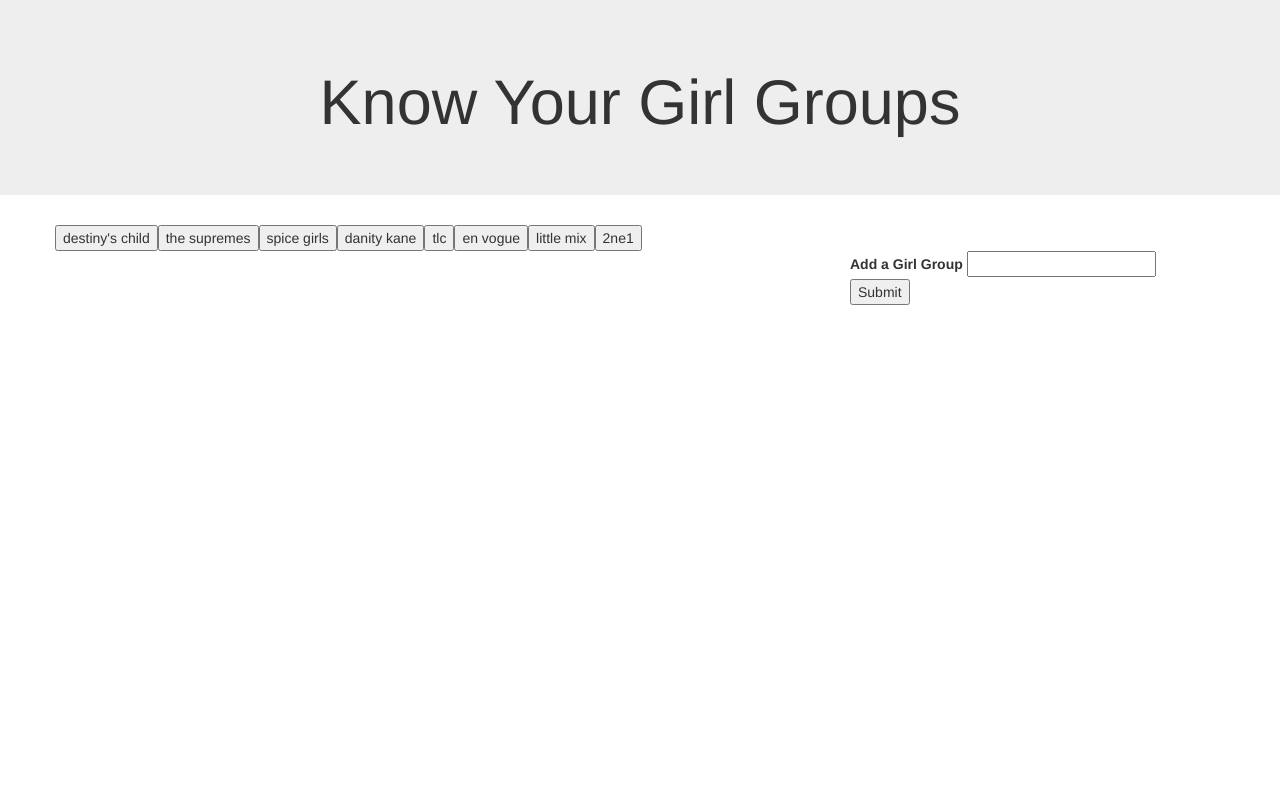
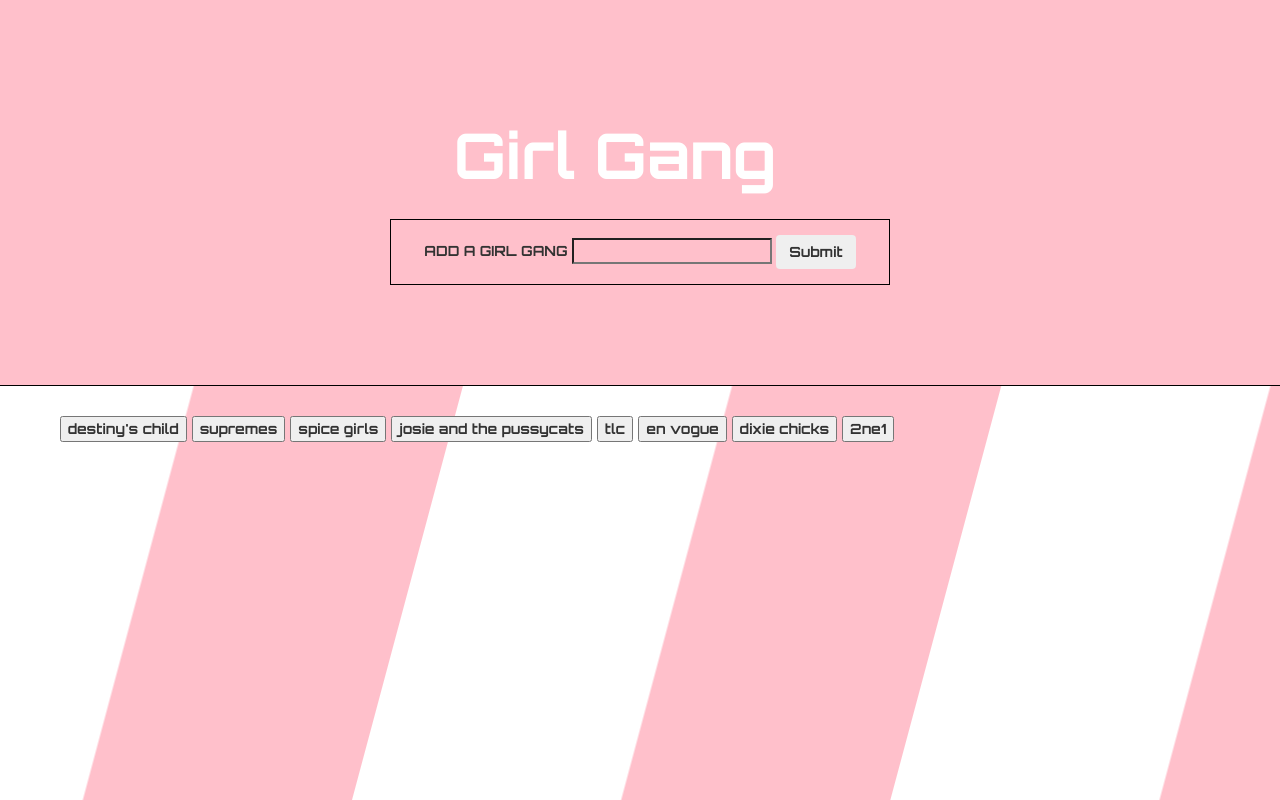
Before and after one commit to yolisabam/random-gif-generator, a plain HTML site: page index.html in a window 1280 px wide. Drawn offline with nearby package versions, Linux system fonts and the light colour scheme.

Commit message:
css completed

```diff
--- a/assets/css/style.css
+++ b/assets/css/style.css
@@ -0,0 +1,43 @@
+.jumbotron {
+  background-color: #ffc0cb;
+  padding: 100px;
+  border-bottom: black 1px solid;
+  text-align: center;
+
+
+
+}
+
+button {
+  margin-left: 5px;
+}
+
+.jumbotron h1{
+  margin-bottom: 30px;
+  margin-right: 50px;
+  color: white;
+}
+#girlGroups div {
+  display: inline-block;
+  padding: 10px;
+  border: 1px black solid;
+
+
+}
+
+form {
+  border: 1px black solid;
+  width: 500px;
+  padding: 15px;
+
+
+}
+
+#girlGroupInput {
+  background-color: #ffc0cb;
+
+}
+body {
+  background-image: url(../images/pink-streaks.png);
+  font-family: 'Orbitron', sans-serif;
+}
--- a/assets/javascript/script.js
+++ b/assets/javascript/script.js
@@ -1,5 +1,5 @@
 // We create an array of famous Girl Groups
-var girlBands = ["destiny's child", "the supremes", "spice girls", "danity kane", "tlc", "en vogue", "little mix", "2ne1"]
+var girlBands = ["destiny's child", "supremes", "spice girls", "josie and the pussycats", "tlc", "en vogue", "dixie chicks", "2ne1"]
 
 // We create a for loop that appends a button for each string in the array
 function renderButtons() {
@@ -39,16 +39,18 @@ $(document).on("click", ".girlGroup" , function displayGirlGroups() {
   }).done(function(response) {
     var searchResults = response.data;
 
+    console.log(queryURL)
+
       for (i=0; i<searchResults.length; i++){
         var gifDiv = $("<div>");
         var rating = searchResults[i].rating;
         var p = $("<p>").text("This gif is rated: " + rating);
         var girlGroupGif = $("<img>");
         girlGroupGif.addClass(".gif")
-        girlGroupGif.attr("src", searchResults[i].images.original_still.url);
+        girlGroupGif.attr("src", searchResults[i].images.fixed_width_still.url);
         girlGroupGif.attr("data-state" , "still");
-        girlGroupGif.attr("data-animate", searchResults[i].images.original.url)
-        girlGroupGif.attr("data-still", searchResults[i].images.original_still.url)
+        girlGroupGif.attr("data-animate", searchResults[i].images.fixed_width.url)
+        girlGroupGif.attr("data-still", searchResults[i].images.fixed_width_still.url)
 
         gifDiv.append(girlGroupGif);
         gifDiv.append(p);
--- a/index.html
+++ b/index.html
@@ -3,10 +3,17 @@
 <head>
   <title>Giftastic Girl Groups</title>
   <link rel="stylesheet" href="https://maxcdn.bootstrapcdn.com/bootstrap/3.3.7/css/bootstrap.min.css"/>
+  <link href="https://fonts.googleapis.com/css?family=Orbitron:700" rel="stylesheet">
+  <link rel="stylesheet" href="assets/css/style.css"/>
 </head>
 <body>
 <div class = "jumbotron">
-  <center><h1>Know Your Girl Groups</h1></center>
+ <h1>Girl Gang</h1>
+  <center><form id="girlGroupForm">
+          <label for="girlGroupInput">ADD A GIRL GANG</label>
+          <input  type="text" id="girlGroupInput">
+          <span><input class="btn" id="addGirlGroup" type="submit" value="Submit"></span>
+  </form></center>
 </div>
 <div class="container">
   <div class="row" id="girlGroupButtons">
@@ -16,20 +23,11 @@
 
 
   <div class="row">
-    <div class="col-md-8">
+
         <div id="girlGroups">
 
         </div>
     </div>
-
-    <div class="col-md-4">
-        <form id="girlGroupForm">
-          <label for="girlGroupInput">Add a Girl Group</label>
-          <input type="text" id="girlGroupInput"><br>
-          <input id="addGirlGroup" type="submit" value="Submit">
-        </form>
-    </div>
-  </div>
 </div>
 
 <!-- Linking in Javascript and Jquery -->
```
Also changed, not shown: assets/images/girlgang.jpg (added), assets/images/pink-streaks.png (added), assets/images/pink.png (added), 2 other files.
